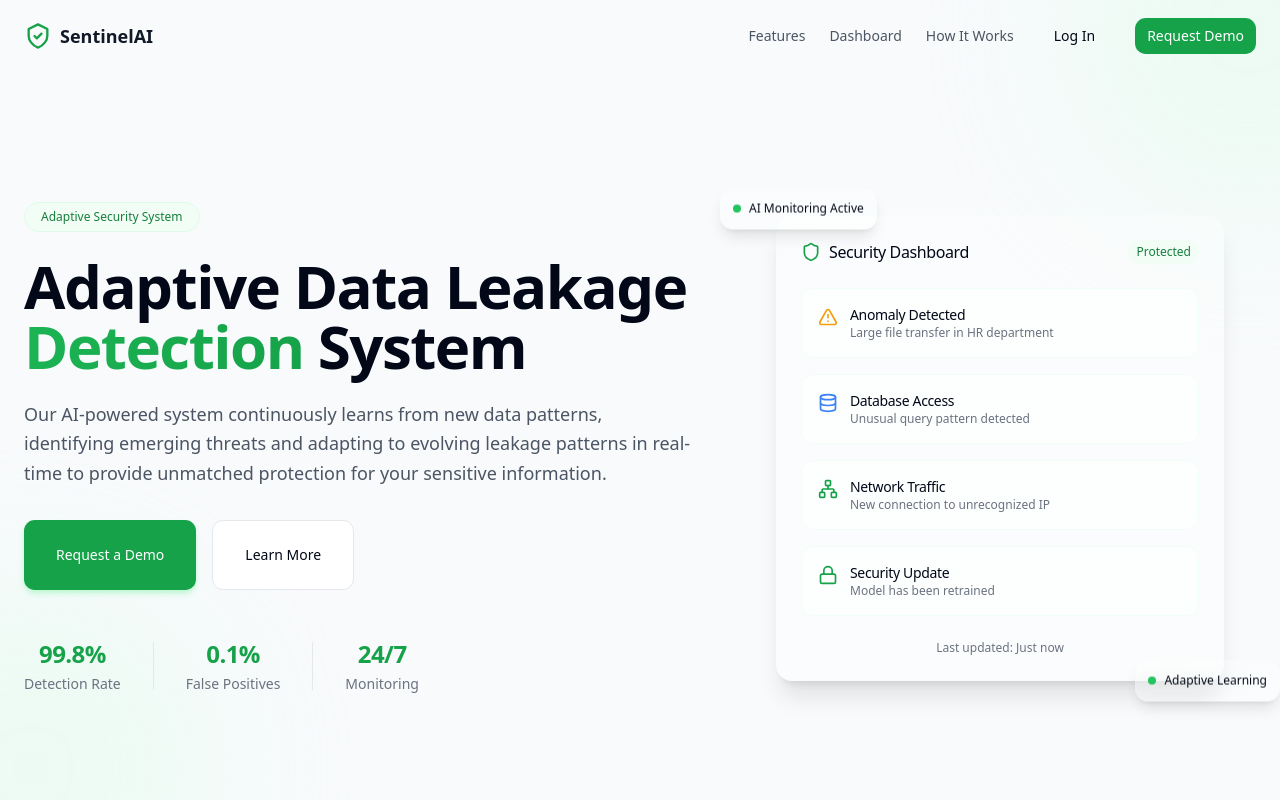
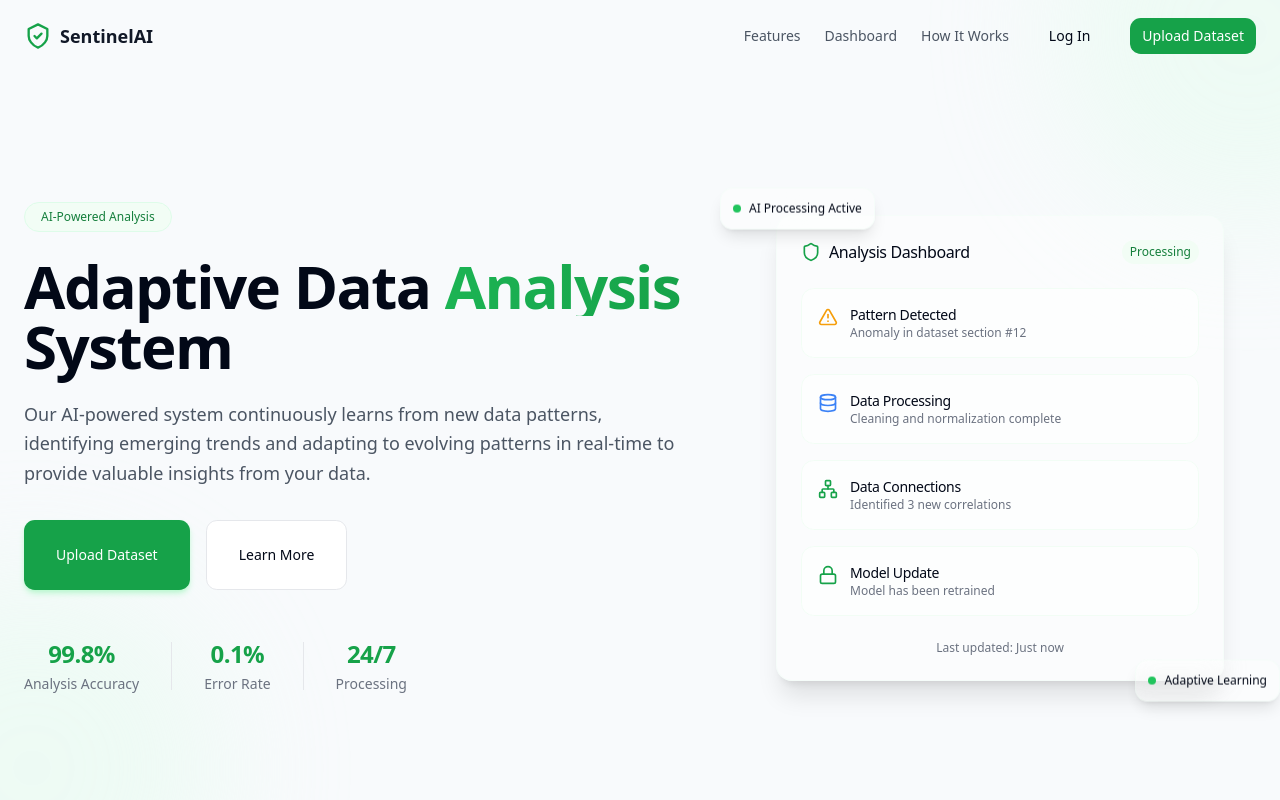
Before and after one commit to shettishalini/adaptive-leakage-sentinel, a React (Vite) app: page / in a window 1280 px wide. Shown: the top 800 px of the page. Built offline with nearby package versions, Linux system fonts and the light colour scheme.

Commit message:
Remove request a demo feature
The request a demo feature was removed.

```diff
--- a/src/components/CallToAction.tsx
+++ b/src/components/CallToAction.tsx
@@ -1,6 +1,6 @@
 
 import { useState, useEffect } from "react";
-import { Shield, ArrowRight } from "lucide-react";
+import { ArrowRight, Upload } from "lucide-react";
 import { Button } from "@/components/ui/button";
 
 const CallToAction = () => {
@@ -38,81 +38,69 @@ const CallToAction = () => {
           <div className="flex flex-col lg:flex-row items-center gap-8">
             <div className="flex-1">
               <div className="w-16 h-16 bg-green-600 rounded-2xl flex items-center justify-center mb-6">
-                <Shield className="h-8 w-8 text-white" />
+                <Upload className="h-8 w-8 text-white" />
               </div>
               <h2 className="text-3xl font-bold mb-4">
-                Protect Your Organization's Sensitive Data Today
+                Ready to Start Analyzing Your Data?
               </h2>
               <p className="text-gray-600 mb-6">
-                Our adaptive system evolves with threats, providing continuous protection
-                against data leakage. Schedule a personalized demo to see how we can
-                safeguard your valuable information.
+                Our adaptive system evolves as it learns from your data, providing increasingly accurate
+                insights over time. Upload your dataset now to begin exploring patterns and trends.
               </p>
               <div className="flex flex-col sm:flex-row gap-4">
-                <Button className="bg-green-600 hover:bg-green-700 text-white px-8 py-6 h-auto rounded-md shadow-md shadow-green-200">
-                  Request a Demo
+                <Button
+                  className="bg-green-600 hover:bg-green-700 text-white px-8 py-6 h-auto rounded-md shadow-md shadow-green-200"
+                  onClick={() => document.getElementById('dataset-upload')?.scrollIntoView({ behavior: 'smooth' })}
+                >
+                  Upload Dataset
                 </Button>
                 <Button
                   variant="outline"
                   className="bg-white border-gray-200 hover:bg-gray-50 px-8 py-6 h-auto rounded-md"
+                  onClick={() => document.getElementById('how-it-works')?.scrollIntoView({ behavior: 'smooth' })}
                 >
-                  Contact Sales
+                  Learn How It Works
                 </Button>
               </div>
             </div>
 
             <div className="flex-1">
               <div className="bg-white p-6 rounded-xl shadow-sm border border-gray-100">
-                <h3 className="text-lg font-bold mb-4">Ready to see it in action?</h3>
-                <form className="space-y-4">
-                  <div>
-                    <label htmlFor="name" className="block text-sm font-medium text-gray-700 mb-1">
-                      Full Name
-                    </label>
-                    <input
-                      type="text"
-                      id="name"
-                      className="w-full px-4 py-2 border border-gray-200 rounded-md focus:outline-none focus:ring-2 focus:ring-green-600/20 focus:border-green-600"
-                      placeholder="John Doe"
-                    />
-                  </div>
-                  <div>
-                    <label htmlFor="company" className="block text-sm font-medium text-gray-700 mb-1">
-                      Company
-                    </label>
-                    <input
-                      type="text"
-                      id="company"
-                      className="w-full px-4 py-2 border border-gray-200 rounded-md focus:outline-none focus:ring-2 focus:ring-green-600/20 focus:border-green-600"
-                      placeholder="Acme Inc."
-                    />
-                  </div>
-                  <div>
-                    <label htmlFor="email" className="block text-sm font-medium text-gray-700 mb-1">
-                      Work Email
-                    </label>
-                    <input
-                      type="email"
-                      id="email"
-                      className="w-full px-4 py-2 border border-gray-200 rounded-md focus:outline-none focus:ring-2 focus:ring-green-600/20 focus:border-green-600"
-                      placeholder="john@company.com"
-                    />
-                  </div>
-                  <div>
-                    <label htmlFor="phone" className="block text-sm font-medium text-gray-700 mb-1">
-                      Phone Number
-                    </label>
-                    <input
-                      type="tel"
-                      id="phone"
-                      className="w-full px-4 py-2 border border-gray-200 rounded-md focus:outline-none focus:ring-2 focus:ring-green-600/20 focus:border-green-600"
-                      placeholder="+1 (555) 123-4567"
-                    />
-                  </div>
-                  <Button className="w-full bg-green-600 hover:bg-green-700 text-white px-4 py-2 h-auto rounded-md flex items-center justify-center gap-2">
-                    Schedule Demo <ArrowRight className="h-4 w-4" />
-                  </Button>
-                </form>
+                <h3 className="text-lg font-bold mb-4">Supported File Types</h3>
+                <ul className="space-y-3">
+                  <li className="flex items-center gap-3">
+                    <div className="w-10 h-10 rounded-lg bg-blue-50 flex items-center justify-center">
+                      <span className="text-blue-600 font-medium">.csv</span>
+                    </div>
+                    <span>CSV files (Comma Separated Values)</span>
+                  </li>
+                  <li className="flex items-center gap-3">
+                    <div className="w-10 h-10 rounded-lg bg-green-50 flex items-center justify-center">
+                      <span className="text-green-600 font-medium">.xlsx</span>
+                    </div>
+                    <span>Excel spreadsheets</span>
+                  </li>
+                  <li className="flex items-center gap-3">
+                    <div className="w-10 h-10 rounded-lg bg-amber-50 flex items-center justify-center">
+                      <span className="text-amber-600 font-medium">.json</span>
+                    </div>
+                    <span>JSON data files</span>
+                  </li>
+                  <li className="flex items-center gap-3">
+                    <div className="w-10 h-10 rounded-lg bg-purple-50 flex items-center justify-center">
+                      <span className="text-purple-600 font-medium">.txt</span>
+                    </div>
+                    <span>Plain text files</span>
+                  </li>
+                  <li className="flex items-center gap-3 text-center">
+                    <Button
+                      className="w-full bg-green-600 hover:bg-green-700 text-white py-2 h-auto rounded-md flex items-center justify-center gap-2"
+                      onClick={() => document.getElementById('dataset-upload')?.scrollIntoView({ behavior: 'smooth' })}
+                    >
+                      Start Uploading <ArrowRight className="h-4 w-4" />
+                    </Button>
+                  </li>
+                </ul>
               </div>
             </div>
           </div>
--- a/src/components/Hero.tsx
+++ b/src/components/Hero.tsx
@@ -20,21 +20,28 @@ const Hero = () => {
         <div className="flex flex-col lg:flex-row items-center gap-12">
           <div className={`max-w-2xl ${isLoaded ? "animate-fade-in" : "opacity-0"}`}>
             <div className="inline-block px-4 py-1.5 rounded-full bg-green-50 border border-green-100 mb-6">
-              <p className="text-xs font-medium text-green-700">Adaptive Security System</p>
+              <p className="text-xs font-medium text-green-700">AI-Powered Analysis</p>
             </div>
             <h1 className="text-4xl sm:text-5xl md:text-6xl font-bold mb-6 leading-tight">
-              Adaptive Data Leakage <span className="gradient-text-green">Detection</span> System
+              Adaptive Data <span className="gradient-text-green">Analysis</span> System
             </h1>
             <p className="text-lg text-gray-600 mb-8 leading-relaxed">
               Our AI-powered system continuously learns from new data patterns,
-              identifying emerging threats and adapting to evolving leakage patterns
-              in real-time to provide unmatched protection for your sensitive information.
+              identifying emerging trends and adapting to evolving patterns
+              in real-time to provide valuable insights from your data.
             </p>
             <div className="flex flex-col sm:flex-row gap-4">
-              <Button className="bg-green-600 hover:bg-green-700 text-white px-8 py-6 h-auto rounded-md shadow-md shadow-green-200">
-                Request a Demo
+              <Button
+                className="bg-green-600 hover:bg-green-700 text-white px-8 py-6 h-auto rounded-md shadow-md shadow-green-200"
+                onClick={() => document.getElementById('dataset-upload')?.scrollIntoView({ behavior: 'smooth' })}
+              >
+                Upload Dataset
               </Button>
-              <Button variant="outline" className="bg-white border-gray-200 hover:bg-gray-50 px-8 py-6 h-auto rounded-md">
+              <Button
+                variant="outline"
+                className="bg-white border-gray-200 hover:bg-gray-50 px-8 py-6 h-auto rounded-md"
+                onClick={() => document.getElementById('how-it-works')?.scrollIntoView({ behavior: 'smooth' })}
+              >
                 Learn More
               </Button>
             </div>
@@ -42,17 +49,17 @@ const Hero = () => {
             <div className="mt-12 flex items-center gap-8">
               <div className="flex flex-col items-center">
                 <h3 className="text-2xl font-bold mb-1 text-green-600">99.8%</h3>
-                <p className="text-sm text-gray-500">Detection Rate</p>
+                <p className="text-sm text-gray-500">Analysis Accuracy</p>
               </div>
               <div className="h-12 w-px bg-gray-200" />
               <div className="flex flex-col items-center">
                 <h3 className="text-2xl font-bold mb-1 text-green-600">0.1%</h3>
-                <p className="text-sm text-gray-500">False Positives</p>
+                <p className="text-sm text-gray-500">Error Rate</p>
               </div>
               <div className="h-12 w-px bg-gray-200" />
               <div className="flex flex-col items-center">
                 <h3 className="text-2xl font-bold mb-1 text-green-600">24/7</h3>
-                <p className="text-sm text-gray-500">Monitoring</p>
+                <p className="text-sm text-gray-500">Processing</p>
               </div>
             </div>
           </div>
@@ -63,36 +70,36 @@ const Hero = () => {
                 <div className="flex justify-between items-center mb-6">
                   <div className="flex items-center gap-2">
                     <Shield className="h-5 w-5 text-green-600" />
-                    <h3 className="font-medium">Security Dashboard</h3>
+                    <h3 className="font-medium">Analysis Dashboard</h3>
                   </div>
-                  <span className="px-2 py-1 bg-green-50 text-green-700 text-xs font-medium rounded-full">Protected</span>
+                  <span className="px-2 py-1 bg-green-50 text-green-700 text-xs font-medium rounded-full">Processing</span>
                 </div>
                 <div className="space-y-4">
                   <div className="bg-white/50 p-4 rounded-lg flex items-start gap-3 border border-green-50">
                     <AlertTriangle className="h-5 w-5 text-amber-500 mt-0.5" />
                     <div>
-                      <h4 className="font-medium text-sm">Anomaly Detected</h4>
-                      <p className="text-xs text-gray-500">Large file transfer in HR department</p>
+                      <h4 className="font-medium text-sm">Pattern Detected</h4>
+                      <p className="text-xs text-gray-500">Anomaly in dataset section #12</p>
                     </div>
                   </div>
                   <div className="bg-white/50 p-4 rounded-lg flex items-start gap-3 border border-green-50">
                     <Database className="h-5 w-5 text-blue-500 mt-0.5" />
                     <div>
-                      <h4 className="font-medium text-sm">Database Access</h4>
-                      <p className="text-xs text-gray-500">Unusual query pattern detected</p>
+                      <h4 className="font-medium text-sm">Data Processing</h4>
+                      <p className="text-xs text-gray-500">Cleaning and normalization complete</p>
                     </div>
                   </div>
                   <div className="bg-white/50 p-4 rounded-lg flex items-start gap-3 border border-green-50">
                     <Network className="h-5 w-5 text-green-600 mt-0.5" />
                     <div>
-                      <h4 className="font-medium text-sm">Network Traffic</h4>
-                      <p className="text-xs text-gray-500">New connection to unrecognized IP</p>
+                      <h4 className="font-medium text-sm">Data Connections</h4>
+                      <p className="text-xs text-gray-500">Identified 3 new correlations</p>
                     </div>
                   </div>
                   <div className="bg-white/50 p-4 rounded-lg flex items-start gap-3 border border-green-50">
                     <Lock className="h-5 w-5 text-green-600 mt-0.5" />
                     <div>
-                      <h4 className="font-medium text-sm">Security Update</h4>
+                      <h4 className="font-medium text-sm">Model Update</h4>
                       <p className="text-xs text-gray-500">Model has been retrained</p>
                     </div>
                   </div>
@@ -106,7 +113,7 @@ const Hero = () => {
               <div className="absolute -top-6 -left-6 glass p-3 rounded-lg shadow-lg animate-flow border border-green-100/20">
                 <div className="flex items-center gap-2">
                   <div className="h-2 w-2 bg-green-500 rounded-full"></div>
-                  <p className="text-xs font-medium">AI Monitoring Active</p>
+                  <p className="text-xs font-medium">AI Processing Active</p>
                 </div>
               </div>
               <div className="absolute -bottom-6 -right-6 glass p-3 rounded-lg shadow-lg animate-flow border border-green-100/20">
--- a/src/components/Navbar.tsx
+++ b/src/components/Navbar.tsx
@@ -94,8 +94,9 @@ const Navbar = () => {
           <Button
             className="text-sm font-medium bg-green-600 hover:bg-green-700 text-white"
             size="sm"
+            onClick={() => document.getElementById('dataset-upload')?.scrollIntoView({ behavior: 'smooth' })}
           >
-            Request Demo
+            Upload Dataset
           </Button>
         </nav>
 
@@ -151,9 +152,12 @@ const Navbar = () => {
             </Button>
             <Button
               className="w-full justify-center bg-green-600 hover:bg-green-700 text-white"
-              onClick={toggleMobileMenu}
+              onClick={() => {
+                document.getElementById('dataset-upload')?.scrollIntoView({ behavior: 'smooth' });
+                toggleMobileMenu();
+              }}
             >
-              Request Demo
+              Upload Dataset
             </Button>
           </div>
         </nav>
--- a/src/pages/Index.tsx
+++ b/src/pages/Index.tsx
@@ -14,7 +14,9 @@ const Index = () => {
       <Navbar />
       <Hero />
       <Features />
-      <DatasetUpload />
+      <div id="dataset-upload">
+        <DatasetUpload />
+      </div>
       <Dashboard />
       <HowItWorks />
       <CallToAction />
```
